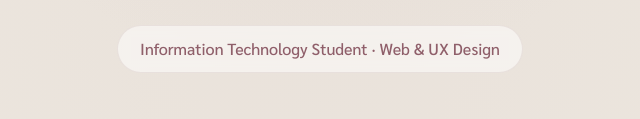
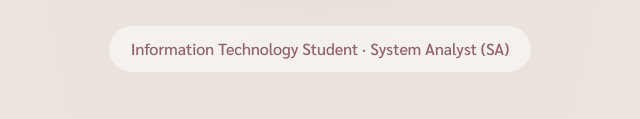
Before and after one commit to nattayaasav/portfolio_nattaya, a plain HTML site: page index.html in a window 1280 px wide. Shown: the part 681-800 px from the top of the page, 320-960 px from the left. Drawn offline with Linux system fonts and the light colour scheme.

Commit message:
Update role to System Analyst

```diff
--- a/index.html
+++ b/index.html
@@ -689,7 +689,7 @@
       </text>
     </svg>
   </div>
-  <p class="hero-tagline">Information Technology Student · Web &amp; UX Design</p>
+  <p class="hero-tagline">Information Technology Student · System Analyst (SA)</p>
 </section>
 
 <!-- ABOUT -->
```
